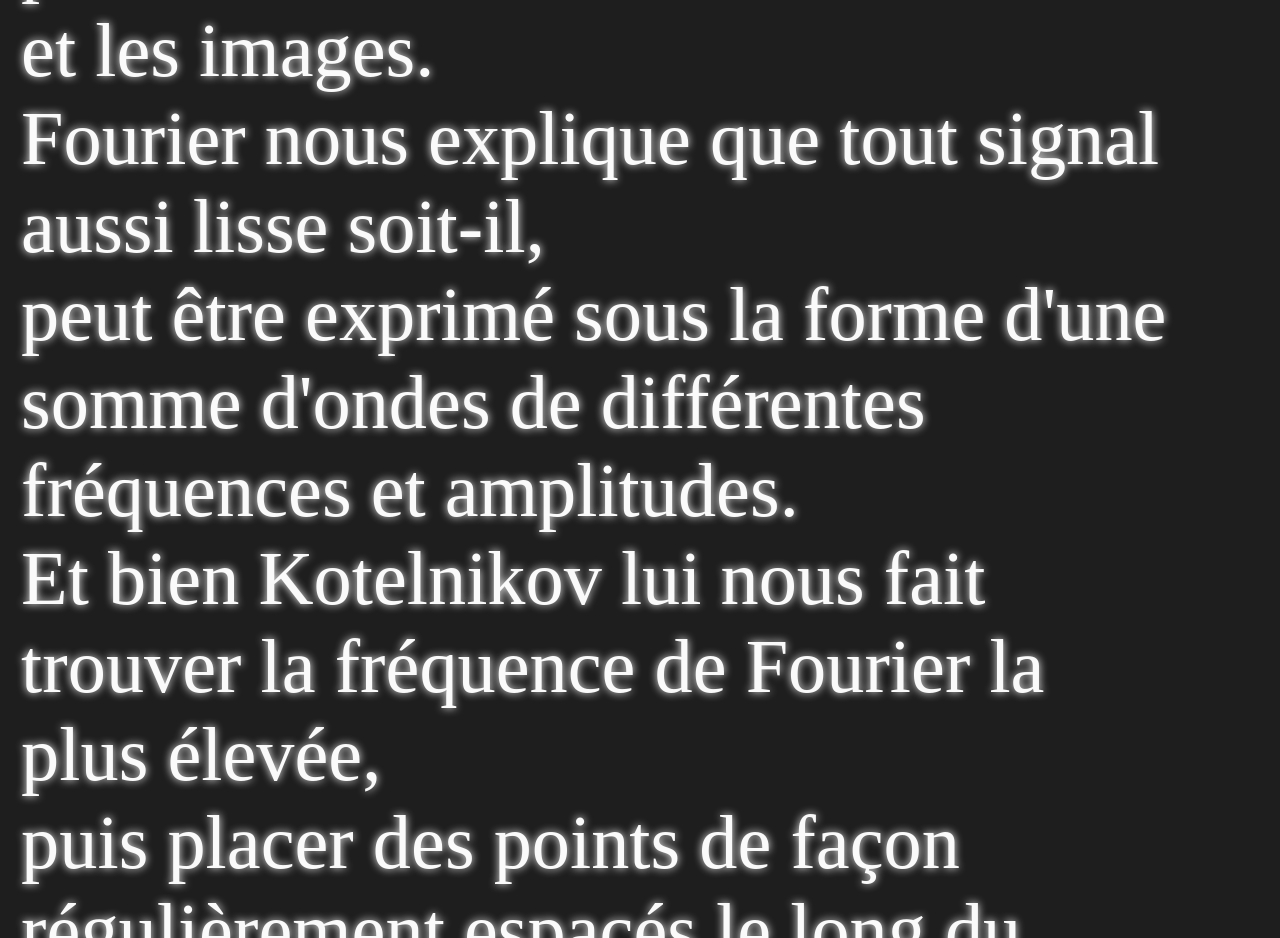
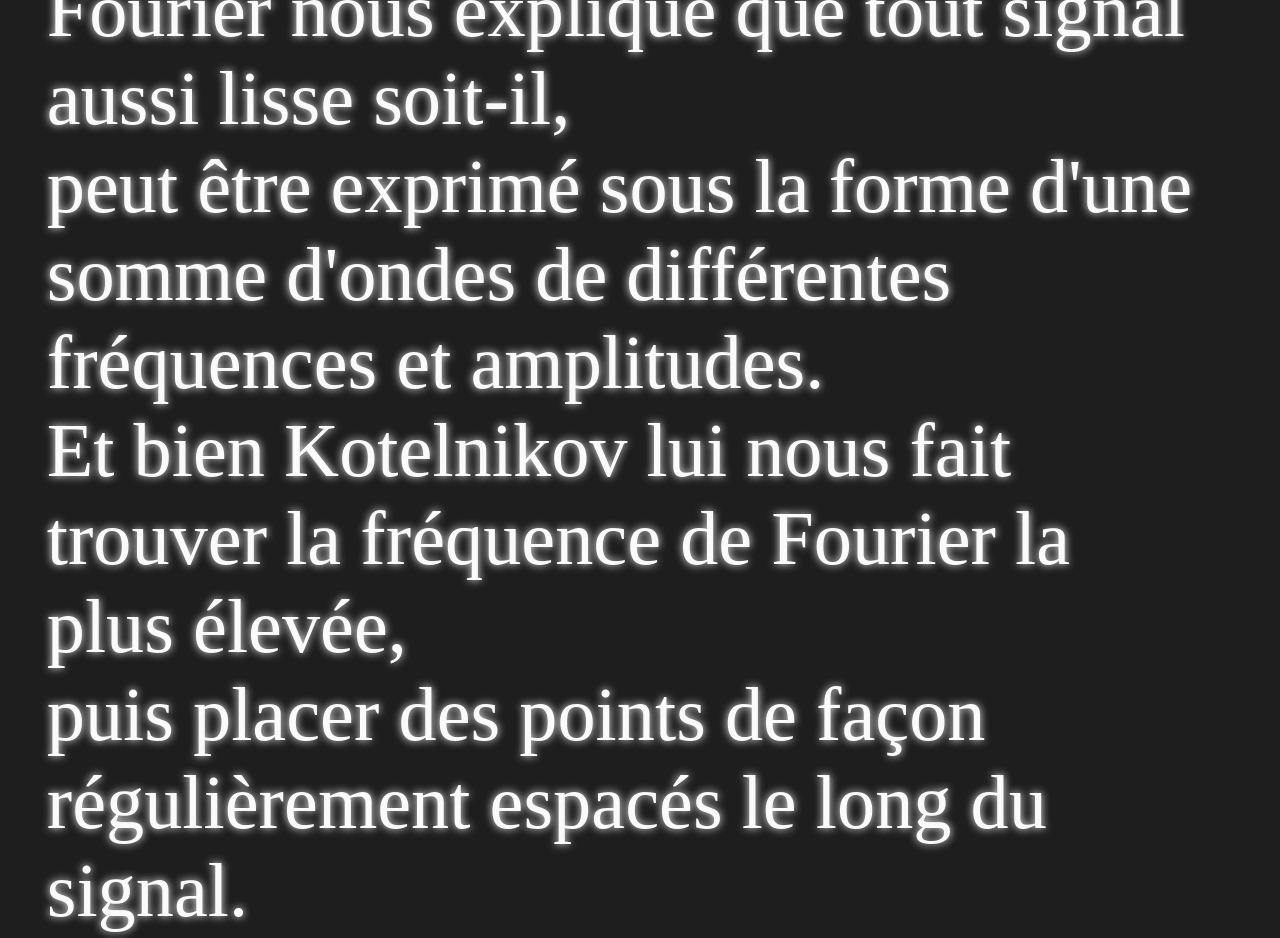
Before and after one commit to calledphilly/Pixel, a plain HTML site: page index.html in a window 1280 px wide. Shown: the part 10720-11658 px from the top of the page. Drawn offline with Linux system fonts and the light colour scheme; a script that the page names is missing; a web font is replaced by a local one.

Commit message:
Update style.css

```diff
--- a/css/style.css
+++ b/css/style.css
@@ -20,7 +20,7 @@ body {
     background-color: var(--dark);
 }
 main {
-    margin: -10 auto 0 auto;
+    margin: -10% auto 120% auto;
     padding: 0 3%;
     width: 90%;
     overflow: hidden;
```
